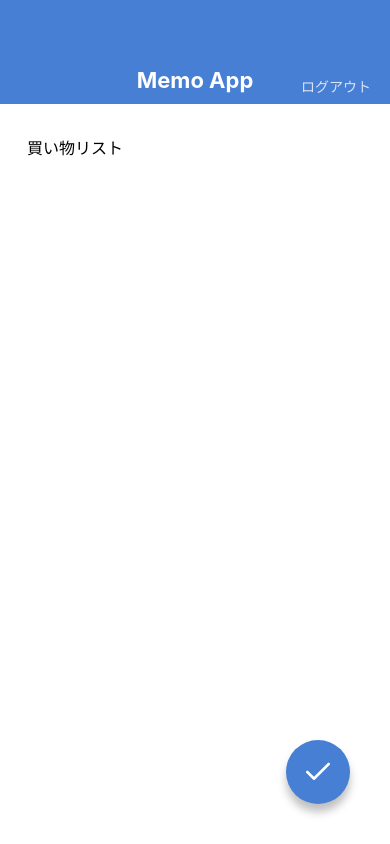
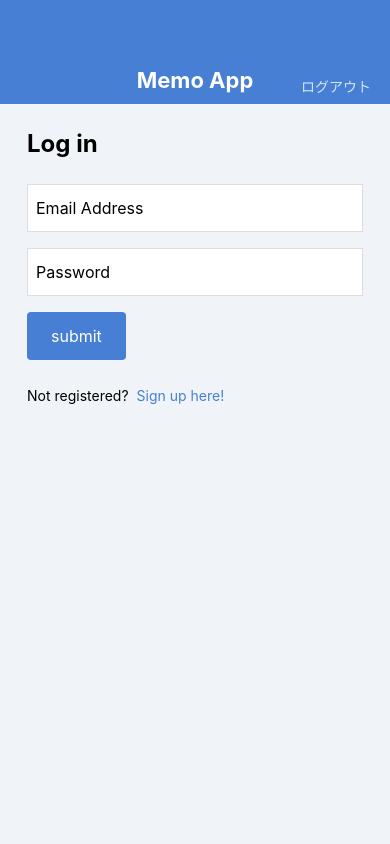
Before and after one commit to Visha765/MemoApp, a React Native app: screen / in a window 390 px wide. Built offline with nearby package versions, Linux system fonts and the light colour scheme.

Commit message:
create login screen and signup screen

```diff
--- a/App.jsx
+++ b/App.jsx
@@ -4,12 +4,14 @@
 
 // import MemoListScreen from './src/screens/MemoListScreen';
 // import MemoDetailScreen from './src/screens/MemoDetailScreen';
-import MemoEditScreen from './src/screens/MemoEditScreen';
+// import MemoEditScreen from './src/screens/MemoEditScreen';
+import LoginScreen from './src/screens/LoginScreen';
 
 export default function App() {
   return (
     // <MemoListScreen />
     // <MemoDetailScreen />
-    <MemoEditScreen />
+    // <MemoEditScreen />
+    <LoginScreen />
   );
 }
--- /dev/null
+++ b/src/components/Button.jsx
@@ -0,0 +1,35 @@
+import React from 'react';
+import { View, Text, StyleSheet } from 'react-native';
+
+export default function Button(props) {
+  const { children } = props;
+  return (
+    <View style={styles.buttonContainer}>
+      <Text style={styles.buttonLabel}>{children}</Text>
+    </View>
+  );
+}
+
+Button.propTypes = {
+  children: 'string',
+};
+
+Button.defaultProps = {
+  children: '',
+};
+
+const styles = StyleSheet.create({
+  buttonContainer: {
+    backgroundColor: '#467FD3',
+    borderRadius: 4,
+    alignSelf: 'flex-start',
+    marginBottom: 24,
+  },
+  buttonLabel: {
+    fontSize: 16,
+    lineHeight: 32,
+    color: '#FFFFFF',
+    paddingVertical: 8,
+    paddingHorizontal: 24,
+  },
+});
--- /dev/null
+++ b/src/components/KeyboadSafeView.jsx
@@ -0,0 +1,77 @@
+import React, { useRef, useState, useEffect } from 'react';
+import {
+  Keyboard, Dimensions, Animated, ViewPropTypes,
+} from 'react-native';
+import { node } from 'prop-types';
+
+export default function KeyboardSafeView({ children, style }) {
+  const initialViewHeight = useRef(null);
+  const animatedViewHeight = useRef(null);
+  const [viewHeight, setViewHeight] = useState(null);
+
+  useEffect(() => {
+    Keyboard.addListener('keyboardDidShow', handleShow);
+    Keyboard.addListener('keyboardDidHide', handleHide);
+    return () => {
+      Keyboard.removeListener('keyboardDidShow', handleShow);
+      Keyboard.removeListener('keyboardDidHide', handleHide);
+    };
+  }, []);
+
+  useEffect(() => {
+    if ([initialViewHeight, animatedViewHeight, viewHeight].some((val) => val === null)) { return; }
+    // height is not supported with useNativeDriver: true
+    // https://github.com/react-native-community/react-native-modal/issues/163
+    if (viewHeight === initialViewHeight.current) {
+      Animated.timing(
+        animatedViewHeight.current,
+        { toValue: initialViewHeight.current, duration: 300, useNativeDriver: false },
+      ).start();
+    } else {
+      Animated.timing(
+        animatedViewHeight.current,
+        { toValue: viewHeight, duration: 300, useNativeDriver: false },
+      ).start();
+    }
+  }, [viewHeight]);
+
+  const handleShow = ({ endCoordinates }) => {
+    if (endCoordinates.height && initialViewHeight.current) {
+      const keyboardHeight = Dimensions.get('window').height - endCoordinates.screenY;
+      setViewHeight(initialViewHeight.current - keyboardHeight);
+    }
+  };
+
+  const handleHide = () => {
+    setViewHeight(initialViewHeight.current);
+  };
+
+  const handleLayout = ({ nativeEvent }) => {
+    if (!initialViewHeight.current) {
+      const { height } = nativeEvent.layout;
+      // keep viewHeight as null not to trigger useEffect on mounting.
+      // Don't do this: setViewHeight(height);
+      initialViewHeight.current = height;
+      animatedViewHeight.current = new Animated.Value(height);
+    }
+  };
+
+  const animatedStyle = viewHeight ? {
+    height: animatedViewHeight.current,
+    flex: 0,
+  } : {};
+  return (
+    <Animated.View style={[style, animatedStyle]} onLayout={handleLayout}>
+      {children}
+    </Animated.View>
+  );
+}
+
+KeyboardSafeView.propTypes = {
+  children: node.isRequired,
+  style: ViewPropTypes.style,
+};
+
+KeyboardSafeView.defaultProps = {
+  style: null,
+};
--- /dev/null
+++ b/src/screens/LoginScreen.jsx
@@ -0,0 +1,65 @@
+import React from 'react';
+import {
+  View, Text, StyleSheet, TextInput,
+} from 'react-native';
+
+import AppBar from '../components/AppBar';
+import Button from '../components/Button';
+
+export default function LoginScreen() {
+  return (
+    <View style={styles.container}>
+      <AppBar />
+      <View style={styles.inner}>
+        <Text style={styles.title}>Log in</Text>
+        <TextInput value="Email Address" style={styles.input} />
+        <TextInput value="Password" style={styles.input} />
+        <Button>submit</Button>
+        <View style={styles.footer}>
+          <Text style={styles.footerText}>Not registered?</Text>
+          <Text style={styles.footerLink}>Sign up here!</Text>
+        </View>
+      </View>
+    </View>
+  );
+}
+
+const styles = StyleSheet.create({
+  container: {
+    flex: 1,
+    backgroundColor: '#F0F4F8',
+  },
+  inner: {
+    paddingVertical: 24,
+    paddingHorizontal: 27,
+  },
+  title: {
+    fontSize: 24,
+    lineHeight: 32,
+    fontWeight: 'bold',
+    marginBottom: 24,
+  },
+  input: {
+    height: 48,
+    fontSize: 16,
+    // lineHeight: 32,
+    backgroundColor: '#ffffff',
+    borderColor: '#DDDDDD',
+    borderWidth: 1,
+    paddingHorizontal: 8,
+    marginBottom: 16,
+  },
+  footer: {
+    flexDirection: 'row',
+  },
+  footerText: {
+    fontSize: 14,
+    lineHeight: 24,
+    marginRight: 8,
+  },
+  footerLink: {
+    color: '#467FD3',
+    fontSize: 14,
+    lineHeight: 24,
+  },
+});
--- a/src/screens/MemoEditScreen.jsx
+++ b/src/screens/MemoEditScreen.jsx
@@ -2,12 +2,13 @@
 import {
   View, StyleSheet, TextInput, KeyboardAvoidingView,
 } from 'react-native';
+// import KeyboardSafeView from '../components/KeyboadSafeView';
 import AppBar from '../components/AppBar';
 import CircleButton from '../components/CircleButton';
 
 export default function MemoListScreen() {
   return (
-    <KeyboardAvoidingView style={styles.container}>
+    <KeyboardAvoidingView style={styles.container} enabled>
       <AppBar />
       <View style={styles.inputContainer}>
         <TextInput value="買い物リスト" multiline style={styles.inputBody} />
```
Also changed, not shown: src/screens/SignupScreen.jsx (added, +65 -0 lines).
